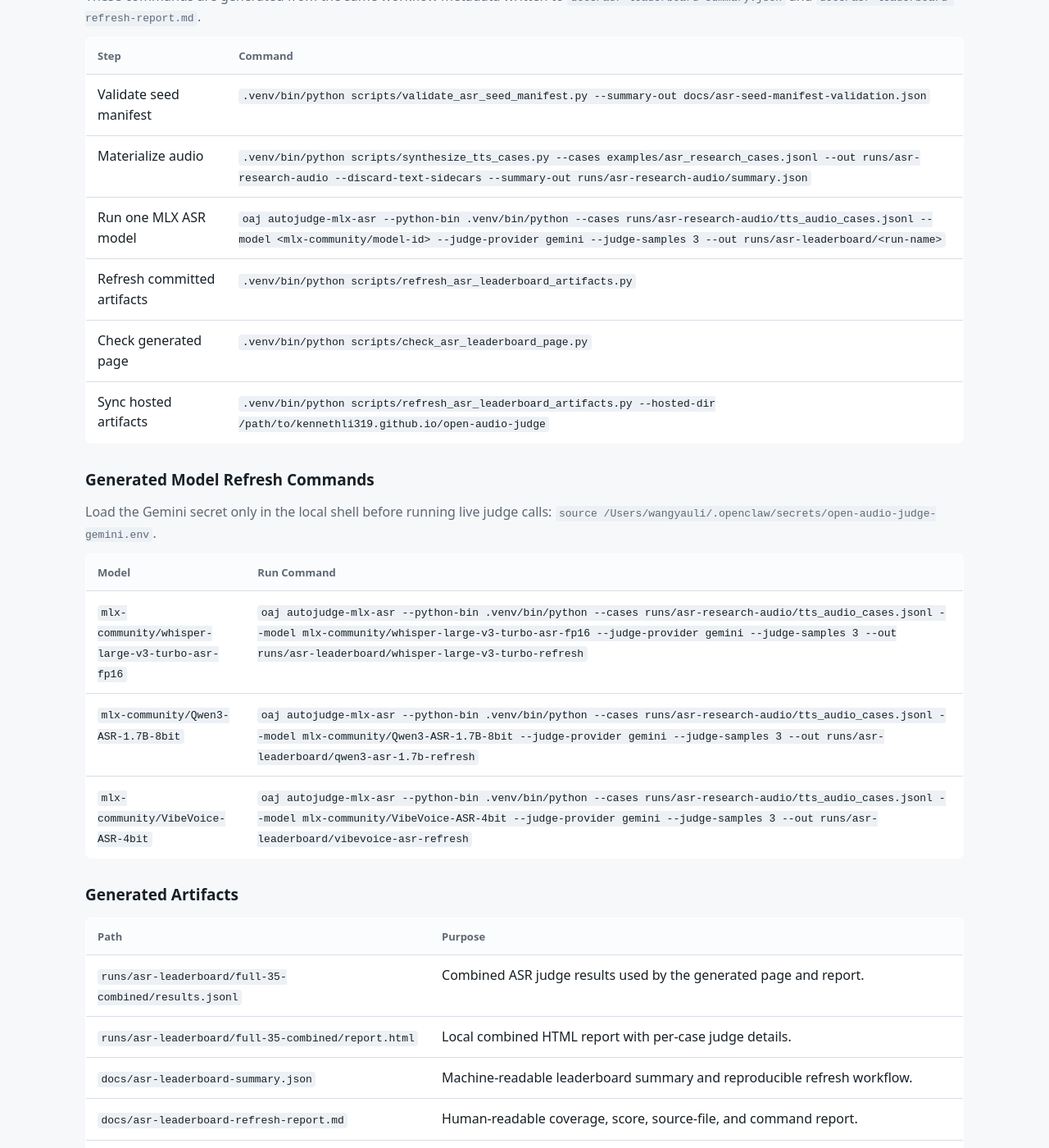
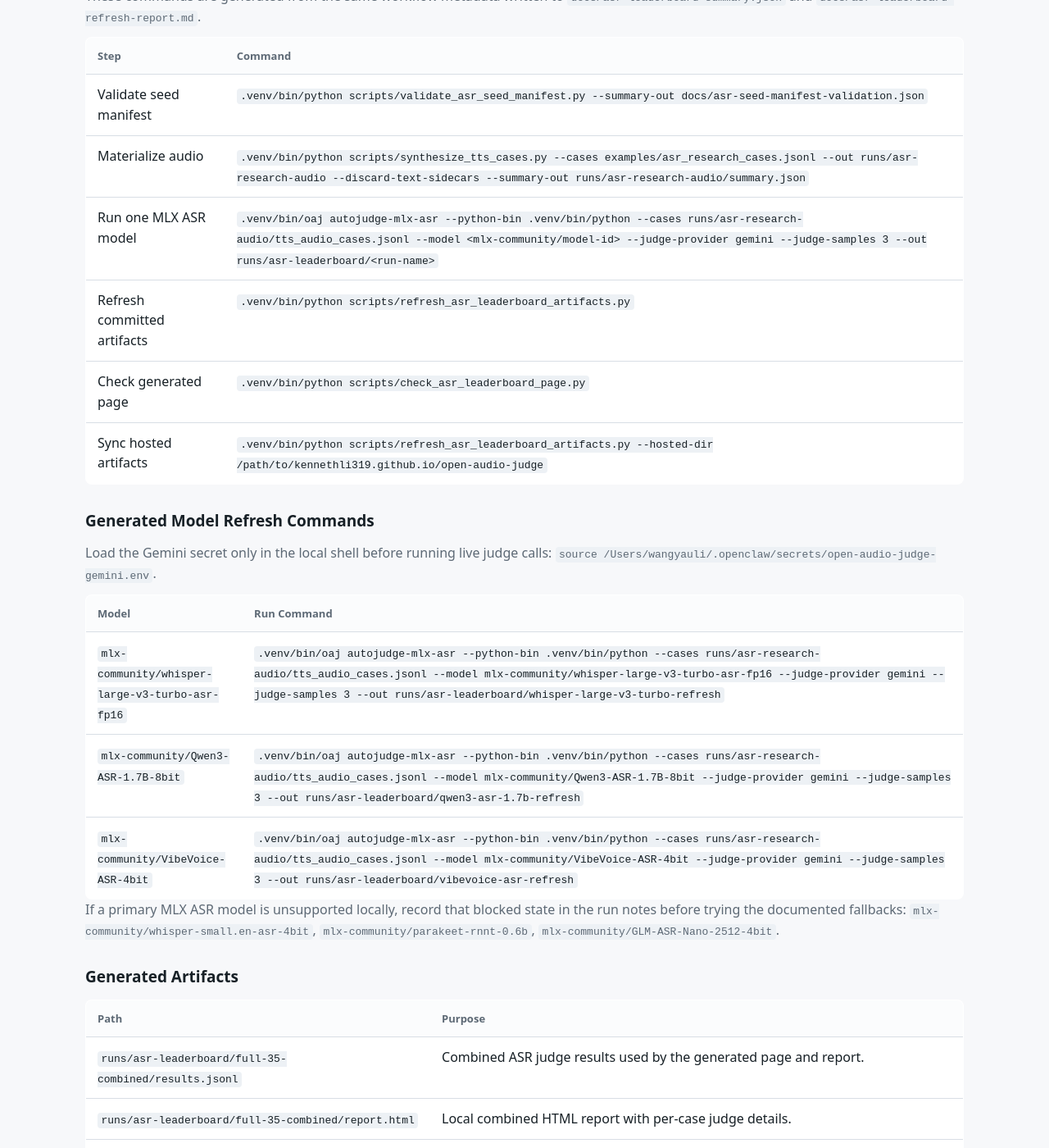
Before and after one commit to kennethli319/kennethli319.github.io, a Jekyll site: the page open-audio-judge/asr-leaderboard-demo.html, which Jekyll copies as it is, in a window 1280 px wide and 1400 px high, scrolled down 2133 px. Shown: the whole window at 82% size. Built offline with Jekyll 4.4.1, drawn with Linux system fonts in a browser that asks for light colours.

Commit message:
Update hosted ASR refresh commands

```diff
--- a/open-audio-judge/asr-leaderboard-demo.html
+++ b/open-audio-judge/asr-leaderboard-demo.html
@@ -178,7 +178,7 @@
       <tbody>
         <tr><td>Validate seed manifest</td><td><code>.venv/bin/python scripts/validate_asr_seed_manifest.py --summary-out docs/asr-seed-manifest-validation.json</code></td></tr>
         <tr><td>Materialize audio</td><td><code>.venv/bin/python scripts/synthesize_tts_cases.py --cases examples/asr_research_cases.jsonl --out runs/asr-research-audio --discard-text-sidecars --summary-out runs/asr-research-audio/summary.json</code></td></tr>
-        <tr><td>Run one MLX ASR model</td><td><code>oaj autojudge-mlx-asr --python-bin .venv/bin/python --cases runs/asr-research-audio/tts_audio_cases.jsonl --model &lt;mlx-community/model-id&gt; --judge-provider gemini --judge-samples 3 --out runs/asr-leaderboard/&lt;run-name&gt;</code></td></tr>
+        <tr><td>Run one MLX ASR model</td><td><code>.venv/bin/oaj autojudge-mlx-asr --python-bin .venv/bin/python --cases runs/asr-research-audio/tts_audio_cases.jsonl --model &lt;mlx-community/model-id&gt; --judge-provider gemini --judge-samples 3 --out runs/asr-leaderboard/&lt;run-name&gt;</code></td></tr>
         <tr><td>Refresh committed artifacts</td><td><code>.venv/bin/python scripts/refresh_asr_leaderboard_artifacts.py</code></td></tr>
         <tr><td>Check generated page</td><td><code>.venv/bin/python scripts/check_asr_leaderboard_page.py</code></td></tr>
         <tr><td>Sync hosted artifacts</td><td><code>.venv/bin/python scripts/refresh_asr_leaderboard_artifacts.py --hosted-dir /path/to/kennethli319.github.io/open-audio-judge</code></td></tr>
@@ -190,11 +190,12 @@
     <table>
       <thead><tr><th>Model</th><th>Run Command</th></tr></thead>
       <tbody>
-        <tr><td><code>mlx-community/whisper-large-v3-turbo-asr-fp16</code></td><td><code>oaj autojudge-mlx-asr --python-bin .venv/bin/python --cases runs/asr-research-audio/tts_audio_cases.jsonl --model mlx-community/whisper-large-v3-turbo-asr-fp16 --judge-provider gemini --judge-samples 3 --out runs/asr-leaderboard/whisper-large-v3-turbo-refresh</code></td></tr>
-        <tr><td><code>mlx-community/Qwen3-ASR-1.7B-8bit</code></td><td><code>oaj autojudge-mlx-asr --python-bin .venv/bin/python --cases runs/asr-research-audio/tts_audio_cases.jsonl --model mlx-community/Qwen3-ASR-1.7B-8bit --judge-provider gemini --judge-samples 3 --out runs/asr-leaderboard/qwen3-asr-1.7b-refresh</code></td></tr>
-        <tr><td><code>mlx-community/VibeVoice-ASR-4bit</code></td><td><code>oaj autojudge-mlx-asr --python-bin .venv/bin/python --cases runs/asr-research-audio/tts_audio_cases.jsonl --model mlx-community/VibeVoice-ASR-4bit --judge-provider gemini --judge-samples 3 --out runs/asr-leaderboard/vibevoice-asr-refresh</code></td></tr>
+        <tr><td><code>mlx-community/whisper-large-v3-turbo-asr-fp16</code></td><td><code>.venv/bin/oaj autojudge-mlx-asr --python-bin .venv/bin/python --cases runs/asr-research-audio/tts_audio_cases.jsonl --model mlx-community/whisper-large-v3-turbo-asr-fp16 --judge-provider gemini --judge-samples 3 --out runs/asr-leaderboard/whisper-large-v3-turbo-refresh</code></td></tr>
+        <tr><td><code>mlx-community/Qwen3-ASR-1.7B-8bit</code></td><td><code>.venv/bin/oaj autojudge-mlx-asr --python-bin .venv/bin/python --cases runs/asr-research-audio/tts_audio_cases.jsonl --model mlx-community/Qwen3-ASR-1.7B-8bit --judge-provider gemini --judge-samples 3 --out runs/asr-leaderboard/qwen3-asr-1.7b-refresh</code></td></tr>
+        <tr><td><code>mlx-community/VibeVoice-ASR-4bit</code></td><td><code>.venv/bin/oaj autojudge-mlx-asr --python-bin .venv/bin/python --cases runs/asr-research-audio/tts_audio_cases.jsonl --model mlx-community/VibeVoice-ASR-4bit --judge-provider gemini --judge-samples 3 --out runs/asr-leaderboard/vibevoice-asr-refresh</code></td></tr>
       </tbody>
     </table>
+    <p class="muted">If a primary MLX ASR model is unsupported locally, record that blocked state in the run notes before trying the documented fallbacks: <code>mlx-community/whisper-small.en-asr-4bit</code>, <code>mlx-community/parakeet-rnnt-0.6b</code>, <code>mlx-community/GLM-ASR-Nano-2512-4bit</code>.</p>
 
     <h2>Generated Artifacts</h2>
     <table>
```
Also changed, not shown: open-audio-judge/asr-leaderboard-refresh-report.md (+5 -3 lines), open-audio-judge/asr-leaderboard-summary.json (+10 -4 lines).
